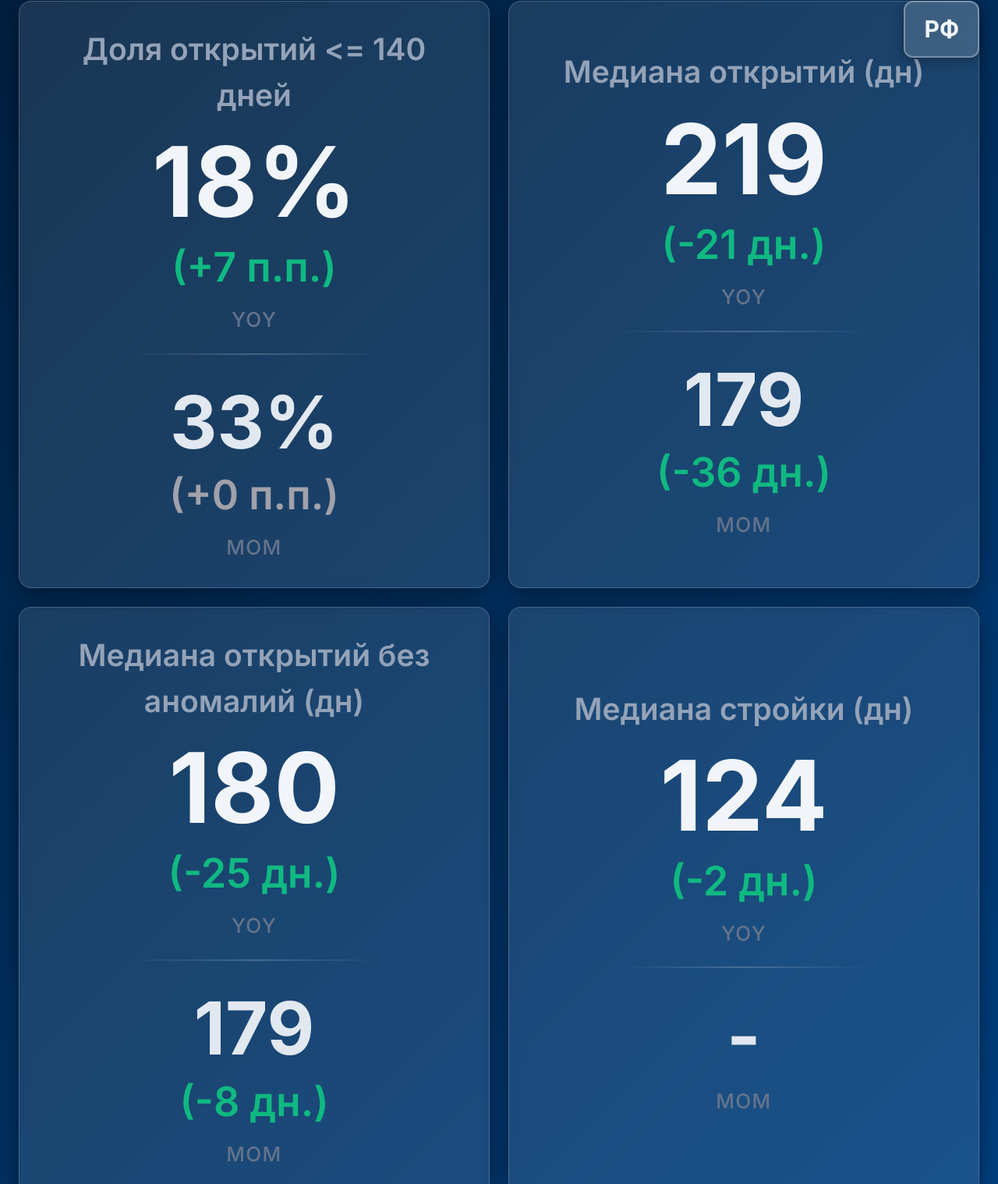
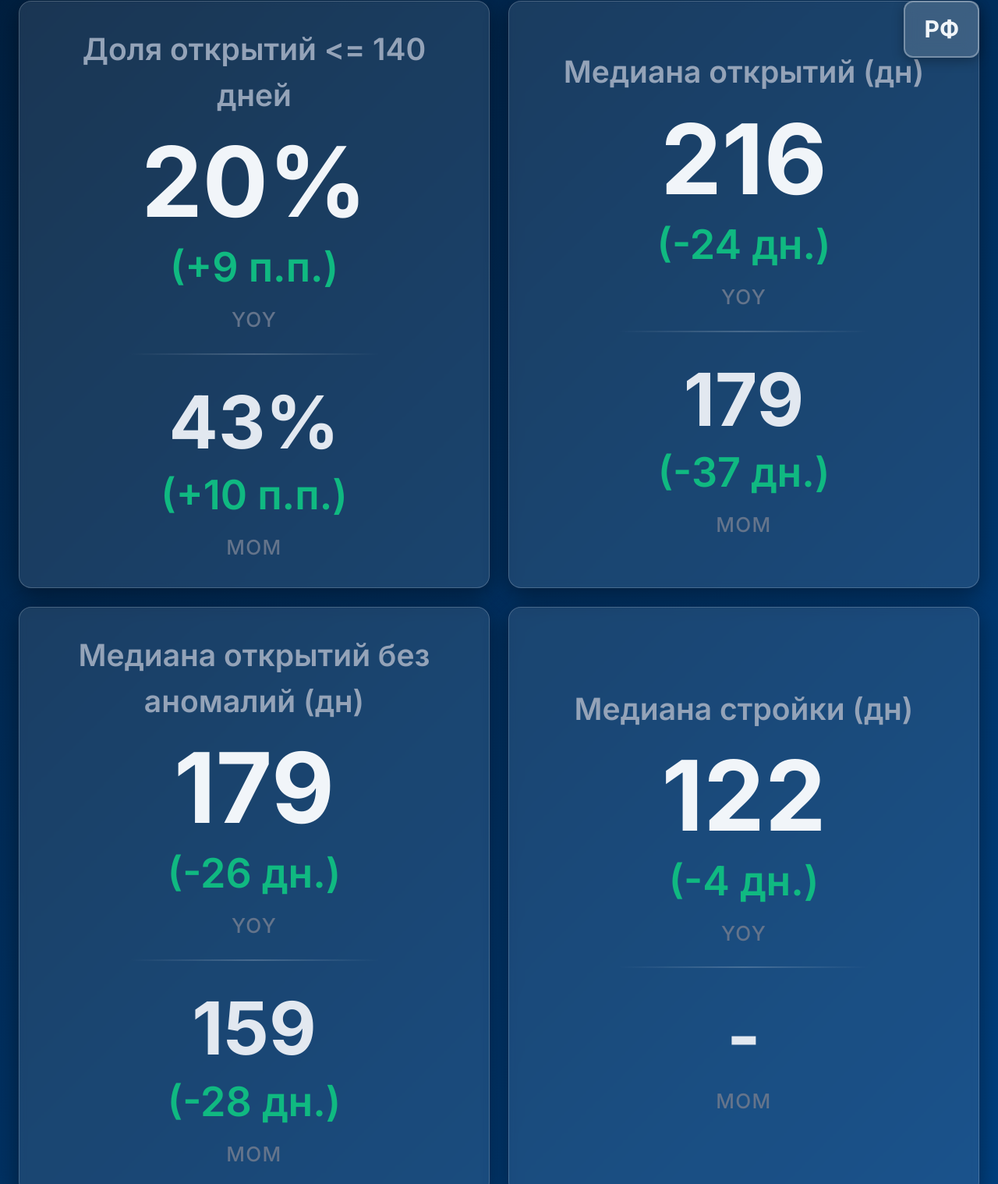
Before and after one commit to SKerimli/dcm-dashboards, a plain HTML site: page 1.html in a window 1280 px wide. Shown: the part 23-1541 px from the top of the page at 78% size. Drawn offline with nearby package versions, Linux system fonts and the light colour scheme.

Commit message:
Update dashboards - 2026-05-25 14:38

```diff
--- a/1.html
+++ b/1.html
@@ -222,38 +222,38 @@
 
         <div class="card">
             <div class="metric-title">Доля открытий <= 140 дней</div>
-            <div class="metric-value">18%</div>
-            <div class="metric-dynamic text-green">(+7 п.п.)</div>
+            <div class="metric-value">20%</div>
+            <div class="metric-dynamic text-green">(+9 п.п.)</div>
             <div class="metric-label">YoY</div>
             <div class="metric-divider"></div>
-            <div class="metric-value-secondary">33%</div>
-            <div class="metric-dynamic text-gray">(+0 п.п.)</div>
+            <div class="metric-value-secondary">43%</div>
+            <div class="metric-dynamic text-green">(+10 п.п.)</div>
             <div class="metric-label">MoM</div>
         </div>
         <div class="card">
             <div class="metric-title">Медиана открытий (дн)</div>
-            <div class="metric-value">219</div>
-            <div class="metric-dynamic text-green">(-21 дн.)</div>
+            <div class="metric-value">216</div>
+            <div class="metric-dynamic text-green">(-24 дн.)</div>
             <div class="metric-label">YoY</div>
             <div class="metric-divider"></div>
             <div class="metric-value-secondary">179</div>
-            <div class="metric-dynamic text-green">(-36 дн.)</div>
+            <div class="metric-dynamic text-green">(-37 дн.)</div>
             <div class="metric-label">MoM</div>
         </div>
         <div class="card">
             <div class="metric-title">Медиана открытий без аномалий (дн)</div>
-            <div class="metric-value">180</div>
-            <div class="metric-dynamic text-green">(-25 дн.)</div>
+            <div class="metric-value">179</div>
+            <div class="metric-dynamic text-green">(-26 дн.)</div>
             <div class="metric-label">YoY</div>
             <div class="metric-divider"></div>
-            <div class="metric-value-secondary">179</div>
-            <div class="metric-dynamic text-green">(-8 дн.)</div>
+            <div class="metric-value-secondary">159</div>
+            <div class="metric-dynamic text-green">(-28 дн.)</div>
             <div class="metric-label">MoM</div>
         </div>
         <div class="card">
             <div class="metric-title">Медиана стройки (дн)</div>
-            <div class="metric-value">124</div>
-            <div class="metric-dynamic text-green">(-2 дн.)</div>
+            <div class="metric-value">122</div>
+            <div class="metric-dynamic text-green">(-4 дн.)</div>
             <div class="metric-label">YoY</div>
             <div class="metric-divider"></div>
             <div class="metric-value-secondary">-</div>
```
Also changed, not shown: 2.html (+6 -6 lines), 3.html (+8 -8 lines), 5.html (+6 -6 lines), index.html (+1 -1 lines).
